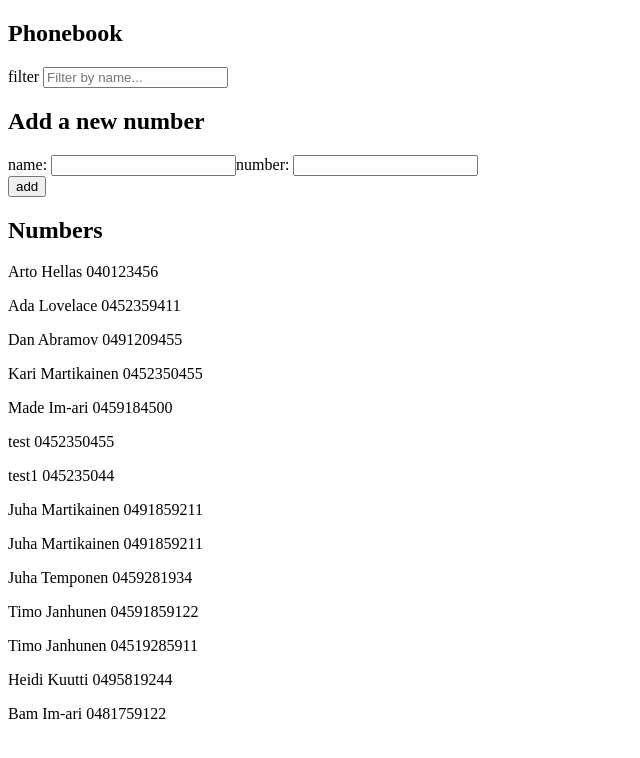
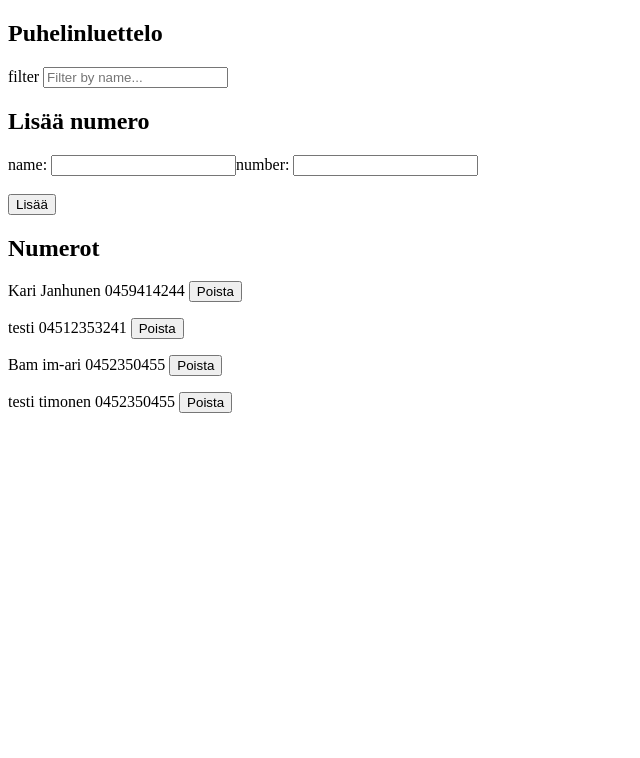
Before and after one commit to karimartikainenn/Full-stack-open, a React (Vite) app in the folder osa2/puhelinluettelo/: page / in a window 1280 px wide. Shown: the top 758 px of the page, without its empty margins (0-640 px from the left). Built offline with nearby package versions, Linux system fonts and the light colour scheme; data requests are answered from the project's data file.

Commit message:
puhelinluettelo step9 valmis!

```diff
--- a/osa2/puhelinluettelo/db.json
+++ b/osa2/puhelinluettelo/db.json
@@ -1,74 +1,24 @@
 {
   "persons": [
     {
-      "id": "9bxd",
-      "name": "Arto Hellas",
-      "number": "040123456"
+      "id": "d8f8",
+      "name": "Kari Janhunen",
+      "number": "0459414244"
     },
     {
-      "id": "9bax",
-      "name": "Ada Lovelace",
-      "number": "0452359411"
+      "id": "ef35",
+      "name": "testi",
+      "number": "04512353241"
     },
     {
-      "id": "9dad",
-      "name": "Dan Abramov",
-      "number": "0491209455"
-    },
-    {
-      "id": "1bad",
-      "name": "Kari Martikainen",
+      "id": "c057",
+      "name": "Bam im-ari",
       "number": "0452350455"
     },
     {
-      "id": 5,
-      "name": "Made Im-ari",
-      "number": "0459184500"
-    },
-    {
-      "id": "c0c0",
-      "name": "test",
+      "id": "e918",
+      "name": "testi timonen",
       "number": "0452350455"
-    },
-    {
-      "id": "9bad",
-      "name": "test1",
-      "number": "045235044"
-    },
-    {
-      "id": "d734",
-      "name": "Juha Martikainen",
-      "number": "0491859211"
-    },
-    {
-      "id": "e7af",
-      "name": "Juha Martikainen",
-      "number": "0491859211"
-    },
-    {
-      "id": "b415",
-      "name": "Juha Temponen",
-      "number": "0459281934"
-    },
-    {
-      "id": "e53a",
-      "name": "Timo Janhunen",
-      "number": "04591859122"
-    },
-    {
-      "id": "5799",
-      "name": "Timo Janhunen",
-      "number": "04519285911"
-    },
-    {
-      "id": "1b5f",
-      "name": "Heidi Kuutti",
-      "number": "0495819244"
-    },
-    {
-      "id": "eb54",
-      "name": "Bam Im-ari",
-      "number": "0481759122"
     }
   ]
 }
--- a/osa2/puhelinluettelo/src/App.jsx
+++ b/osa2/puhelinluettelo/src/App.jsx
@@ -12,7 +12,7 @@ const App = () => {
       setPersons(response.data);
     });
   }, []);
-  console.log("render", persons.length, "notes");
+  console.log("render", persons.length, "persons");
 
   const addPerson = (newPerson) => {
     setPersons([...persons, newPerson]);
@@ -22,11 +22,11 @@ const App = () => {
 
   return (
     <div>
-      <h2>Phonebook</h2>
+      <h2>Puhelinluettelo</h2>
       <Filter setFilter={setFilter} />
-      <h2>Add a new number</h2>
+      <h2>Lisää numero</h2>
       <AddNew addPerson={addPerson} persons={persons} />
-      <h2>Numbers</h2>
+      <h2>Numerot</h2>
       <Render persons={persons} filter={filter} />
     </div>
   );
--- a/osa2/puhelinluettelo/src/components/AddNew.jsx
+++ b/osa2/puhelinluettelo/src/components/AddNew.jsx
@@ -37,7 +37,8 @@ function AddNew({ addPerson, persons }) {
         number: <input value={newNumber} onChange={handleNumberChange} />
       </div>
       <div>
-        <button type="submit">add</button>
+        <br></br>
+        <button type="submit">Lisää</button>
       </div>
     </form>
   );
--- a/osa2/puhelinluettelo/src/components/Render.jsx
+++ b/osa2/puhelinluettelo/src/components/Render.jsx
@@ -1,6 +1,31 @@
-import React from "react";
+import React, { useState, useEffect } from "react";
+import axios from "axios";
 
 const Render = ({ persons, filter }) => {
+  const [personsList, setPersons] = useState(persons);
+
+  const deleteName = (id) => {
+    if (window.confirm("Haluatko poistaa numeron?")){
+      window.open("Testi");
+    }
+    axios
+      .delete(`http://localhost:3001/persons/${id}`)
+      .then((response) => {
+        console.log(id)
+        console.log("Pyynnön onnistuminen:", response);
+        setPersons((prevPersons) =>
+          prevPersons.filter((person) => person.id !== id)
+        );
+      })
+      .catch((error) => {
+        console.error("Virhe pyynnössä:", error);
+      });
+  };
+
+  useEffect (() => {
+    setPersons(persons);
+  }, [persons]);
+
   return (
     <div>
       {persons
@@ -10,7 +35,10 @@ const Render = ({ persons, filter }) => {
         .map((person, index) => (
           <div key={index}>
             <p>
-              {person.name} {person.number}
+              {person.name} {person.number}{" "}
+              <button type="button" onClick={() => deleteName(person.id)}>
+                Poista
+              </button>
             </p>
           </div>
         ))}
```
